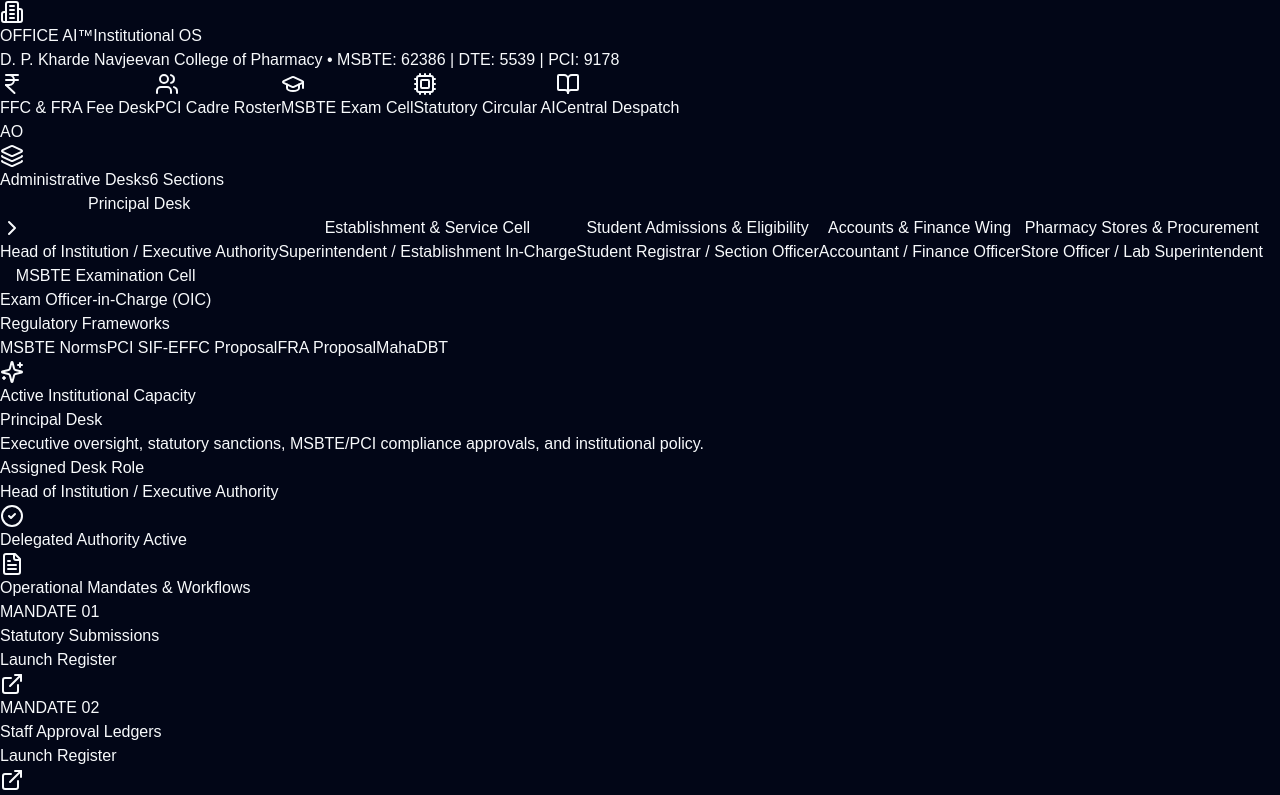
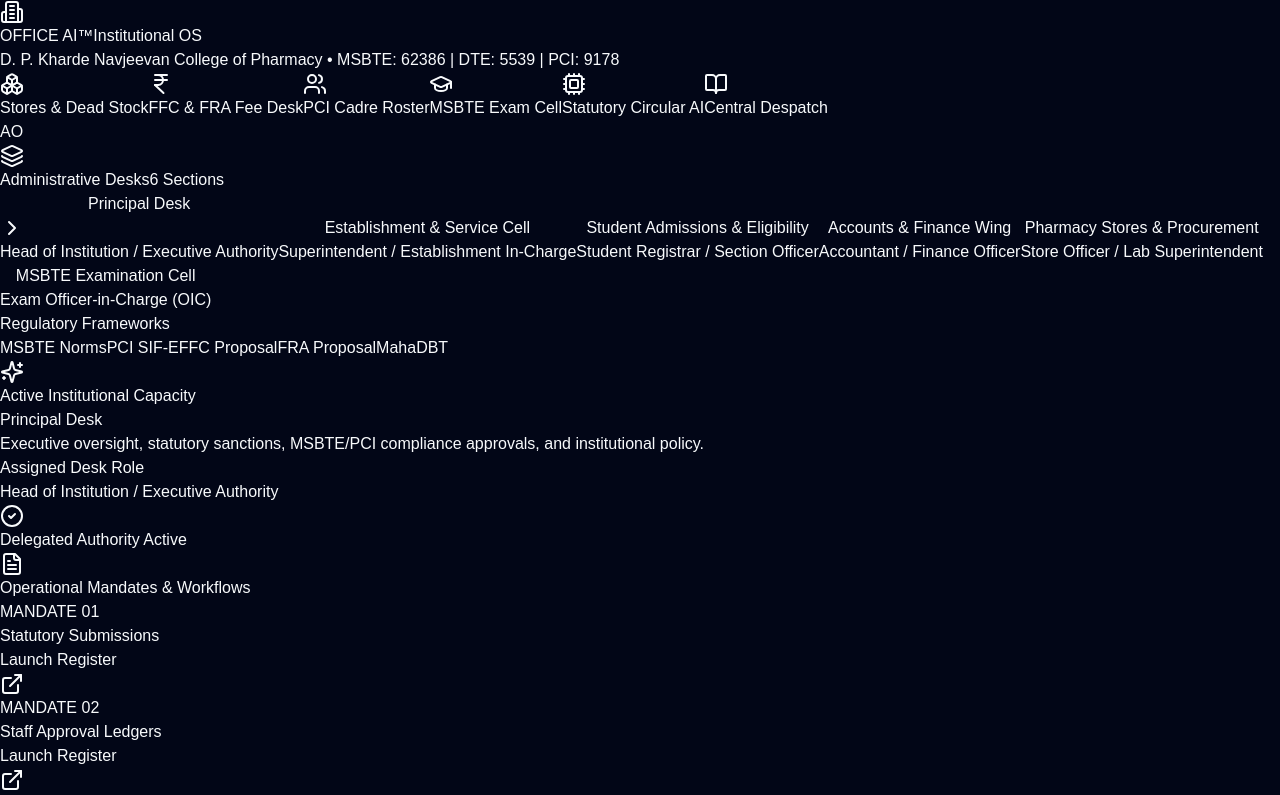
Before and after one commit to agrawalhiteshhkumar/office-ai, a Next.js app: page / in a window 1280 px wide. Shown: the top 795 px of the page. Built offline with nearby package versions, Linux system fonts and the light colour scheme.

Commit message:
Update page.tsx

```diff
--- a/src/app/page.tsx
+++ b/src/app/page.tsx
@@ -13,6 +13,7 @@
 import ExamCellModal from "@/components/ExamCellModal";
 import CadreRosterModal from "@/components/CadreRosterModal";
 import FRAModal from "@/components/FRAModal";
+import StoresModal from "@/components/StoresModal";
 import {
   Building2,
   ShieldCheck,
@@ -27,7 +28,8 @@
   Cpu,
   GraduationCap,
   Users,
-  IndianRupee
+  IndianRupee,
+  Boxes
 } from "lucide-react";
 
 export default function OfficeAIDashboard() {
@@ -43,6 +45,7 @@
   const [isExamModalOpen, setIsExamModalOpen] = useState(false);
   const [isCadreModalOpen, setIsCadreModalOpen] = useState(false);
   const [isFRAModalOpen, setIsFRAModalOpen] = useState(false);
+  const [isStoresModalOpen, setIsStoresModalOpen] = useState(false);
 
   useEffect(() => {
     setMounted(true);
@@ -107,6 +110,8 @@
       setIsCadreModalOpen(true);
     } else if (activeSection.code === "ACCOUNTS" || lower.includes("fee") || lower.includes("fra") || lower.includes("ffc") || lower.includes("audit")) {
       setIsFRAModalOpen(true);
+    } else if (activeSection.code === "PHARMACY_STORES" || lower.includes("stock") || lower.includes("chemical") || lower.includes("procure") || lower.includes("dead stock")) {
+      setIsStoresModalOpen(true);
     } else {
       setIsRegisterOpen(true);
     }
@@ -142,6 +147,12 @@
         </div>
 
         <div className="flex items-center gap-2.5">
+          <button
+            onClick={() => setIsStoresModalOpen(true)}
+            className="px-3 py-1.5 rounded-lg bg-orange-500/10 border border-orange-500/30 hover:bg-orange-500/20 text-orange-300 text-xs font-semibold flex items-center gap-1.5 transition"
+          >
+            <Boxes className="w-3.5 h-3.5" /> Stores & Dead Stock
+          </button>
           <button
             onClick={() => setIsFRAModalOpen(true)}
             className="px-3 py-1.5 rounded-lg bg-amber-500/10 border border-amber-500/30 hover:bg-amber-500/20 text-amber-300 text-xs font-semibold flex items-center gap-1.5 transition"
@@ -362,6 +373,13 @@
         onClose={() => setIsFRAModalOpen(false)}
         onLogAudit={handleAuditLog}
       />
+
+      {/* Pharmacy Stores & Dead Stock Modal */}
+      <StoresModal
+        isOpen={isStoresModalOpen}
+        onClose={() => setIsStoresModalOpen(false)}
+        onLogAudit={handleAuditLog}
+      />
     </div>
   );
 }
```
